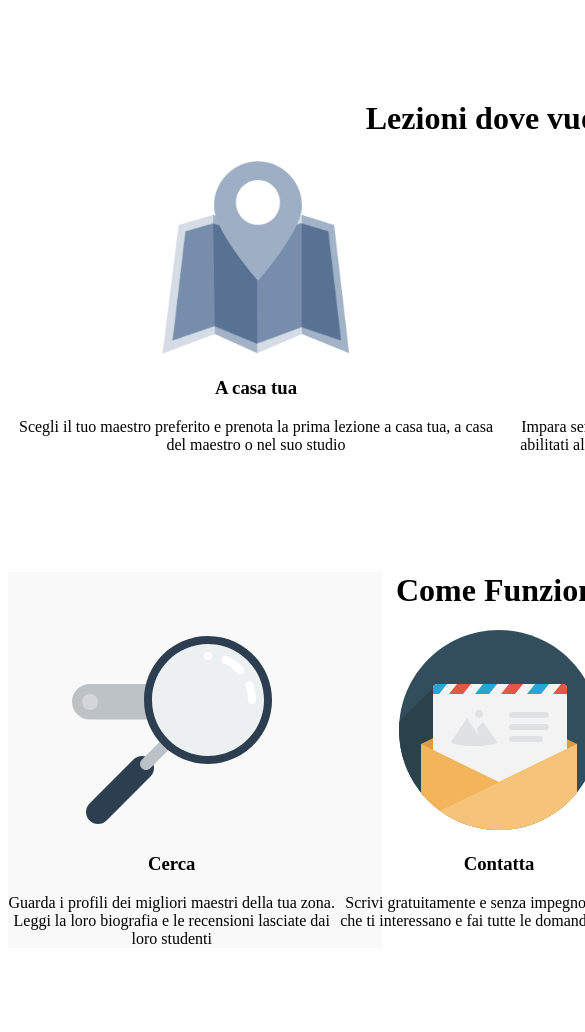
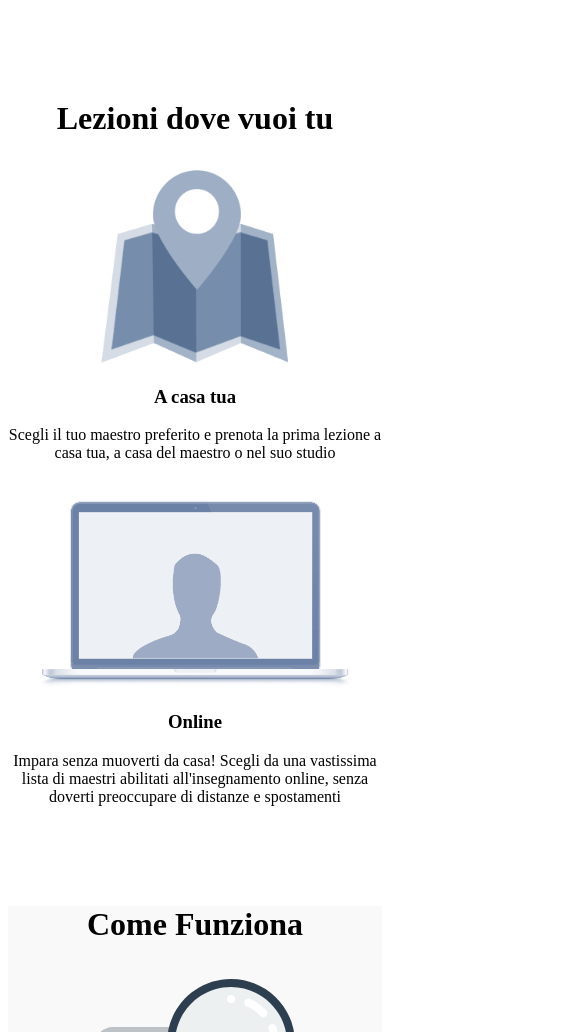
Before and after one commit to titty91/html-css-resp-wannabe, a plain HTML site: page index.html in a window 390 px wide. Shown: the top 1032 px of the page, 585 px wide, since content can reach past the window. Drawn offline with Linux system fonts and the light colour scheme.

Commit message:
impostato regole css per centrare i contenuti sulla larghezza di 420px

```diff
--- a/css/styletitty.css
+++ b/css/styletitty.css
@@ -0,0 +1,26 @@
+@media all and (max-width:420px){
+  *{
+    margin: 0
+    padding: 0;
+    box-sizing: border-box;
+  }
+
+
+  .row{
+    width: 100%;
+  }
+
+  #lezioni .row > .left, #lezioni .row > .right{
+    width: 100%;
+    float: none;
+    margin-top: 30px;
+  }
+
+  #steps .row > .left, #steps .row > .central, #steps .row > .right{
+    width: 100%;
+    float: none;
+    margin-top: 30px;
+  }
+
+
+}
--- a/index.html
+++ b/index.html
@@ -3,8 +3,8 @@
   <head>
     <meta charset="utf-8">
     <meta name="viewport" content="width=device-width, initial-scale=1.0">
-    <link rel="stylesheet" href="/css/styletitty.css.css">
     <link rel="stylesheet" href="style.css">
+    <link rel="stylesheet" href="css/styletitty.css">
     <title>Boolean aCademy</title>
   </head>
   <body>
```
